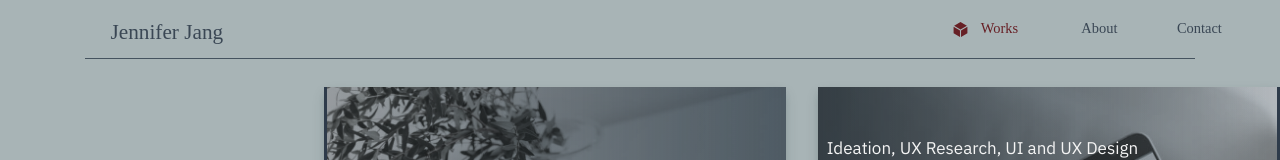
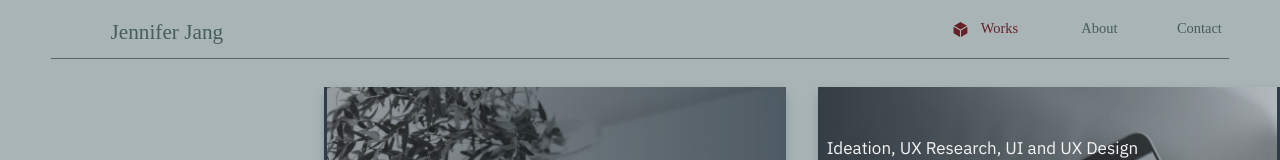
Before and after one commit to JCJang/personal-portfolio-website, a React (Create React App) app: page / in a window 1280 px wide. Shown: the top 160 px of the page. Built offline with nearby package versions, Linux system fonts and the light colour scheme; a web font is replaced by a local one.

Commit message:
aug 26 added colorForDivider

```diff
--- a/src/components/nav/Nav.js
+++ b/src/components/nav/Nav.js
@@ -51,11 +51,24 @@ const colorForNav = () => {
   if(routeFocus==="/about"){
     return "var(--velvet)"
   }else if (routeFocus==="/") {
-    return "var(--midnight)"
+    return "var(--works-text)"
   }else if (routeFocus==="/contact") {
     return "var(--contact-text)"
   }else{
     return "var(--occlusion)"
+  }
+}
+
+
+const colorForDivider = () => {
+  if(routeFocus==="/about"){
+    return "var(--desert-rose)"
+  }else if (routeFocus==="/") {
+    return "var(--works-text)"
+  }else if (routeFocus==="/contact") {
+    return "var(--contact-text)"
+  }else{
+    return "var(--cinerous)"
   }
 }
 
@@ -117,7 +130,7 @@ const iconLogoOptions = () => {
         </div>
 
   </nav>
-  <div style={{background:colorForNav(), height:"1.2px",margin:"0 2rem",opacity:"0.8"}}></div>
+  <div style={{background:colorForDivider(), height:"1.2px",margin:"0 0rem",opacity:"0.8"}}></div>
 </div>
   )
 }
```
Also changed, not shown: src/components/nav/Links.js (line endings or trailing spaces).
